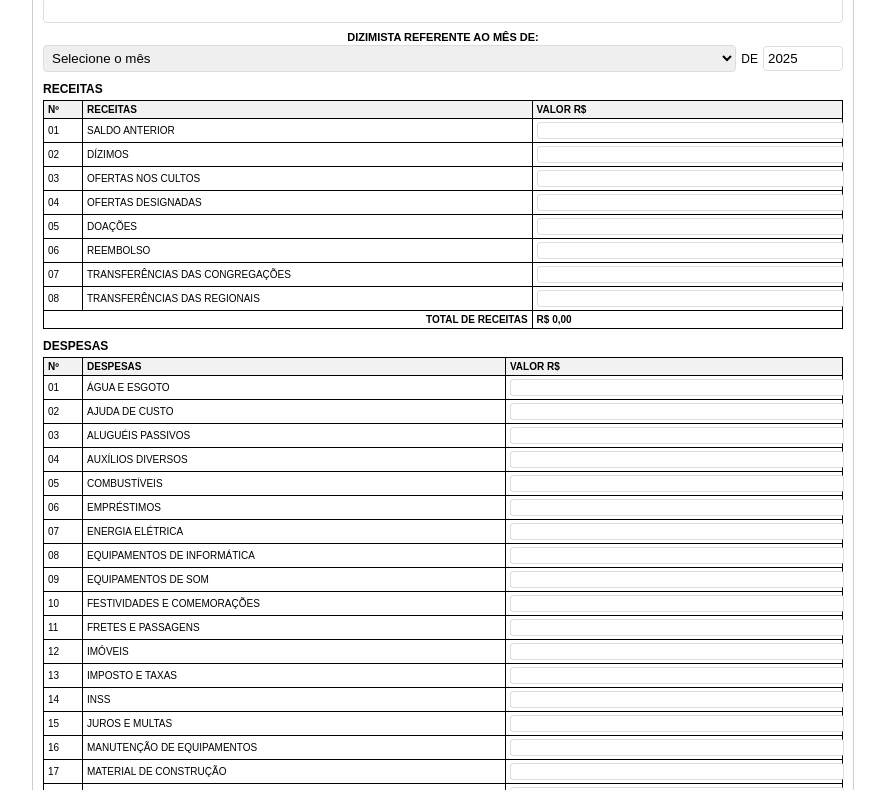
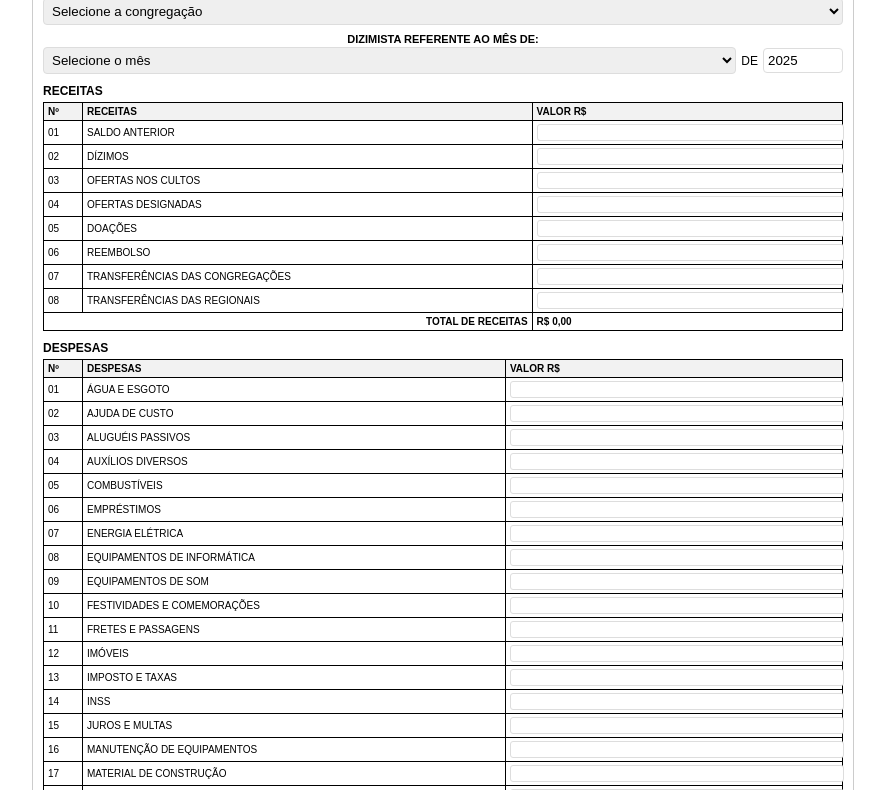
Before and after one commit to davisilva-25/Financeiro, a plain HTML site: page index.html in a window 1280 px wide. Shown: the part 117-907 px from the top of the page, without its empty margins (197-1082 px from the left). Drawn offline with Linux system fonts and the light colour scheme.

```diff
--- a/index.html
+++ b/index.html
@@ -195,7 +195,29 @@
 
             <div class="form-group">
                 <label for="congregacao">CONGREGAÇÃO:</label>
-                <input type="text" id="congregacao" class="form-control">
+                <select id="congregacao" class="form-control">
+                    <option value="">Selecione a congregação</option>
+                    <option value="Sede: Campos Belos - Goiás">Sede: Campos Belos - Goiás</option>
+                    <option value="Sub. Sede: Monte Alegre de Goiás - Goiás">Sub. Sede: Monte Alegre de Goiás - Goiás</option>
+                    <option value="Setor Verdes Montes">Setor Verdes Montes</option>
+                    <option value="Setor Borges">Setor Borges</option>
+                    <option value="Teresina de Goiás - GO">Teresina de Goiás - GO</option>
+                    <option value="Novo Alegre - TO">Novo Alegre - TO</option>
+                    <option value="Cavalcante - GO">Cavalcante - GO</option>
+                    <option value="Alto Paraiso - GO">Alto Paraiso - GO</option>
+                    <option value="São João da Aliança - GO">São João da Aliança - GO</option>
+                    <option value="Colinas do Sul - GO">Colinas do Sul - GO</option>
+                    <option value="Combinado - TO">Combinado - TO</option>
+                    <option value="Lavandeira - TO">Lavandeira - TO</option>
+                    <option value="Taguatinga - TO">Taguatinga - TO</option>
+                    <option value="Distrito Prata - GO">Distrito Prata - GO</option>
+                    <option value="Divinópolis - Goiás">Divinópolis - Goiás</option>
+                    <option value="Distrito da Vazante - GO">Distrito da Vazante - GO</option>
+                    <option value="São Domingos - Goiás">São Domingos - Goiás</option>
+                    <option value="Assentamento Marcos Correia Lins - GO">Assentamento Marcos Correia Lins - GO</option>
+                    <option value="Arraias - TO">Arraias - TO</option>
+                    <option value="Povoado Porteiras - GO">Povoado Porteiras - GO</option>
+                </select>
             </div>
 
             <div class="form-group">
@@ -471,4 +493,5 @@
 
     <script src="financiamento.js"></script>
 </body>
+
 </html>
```
